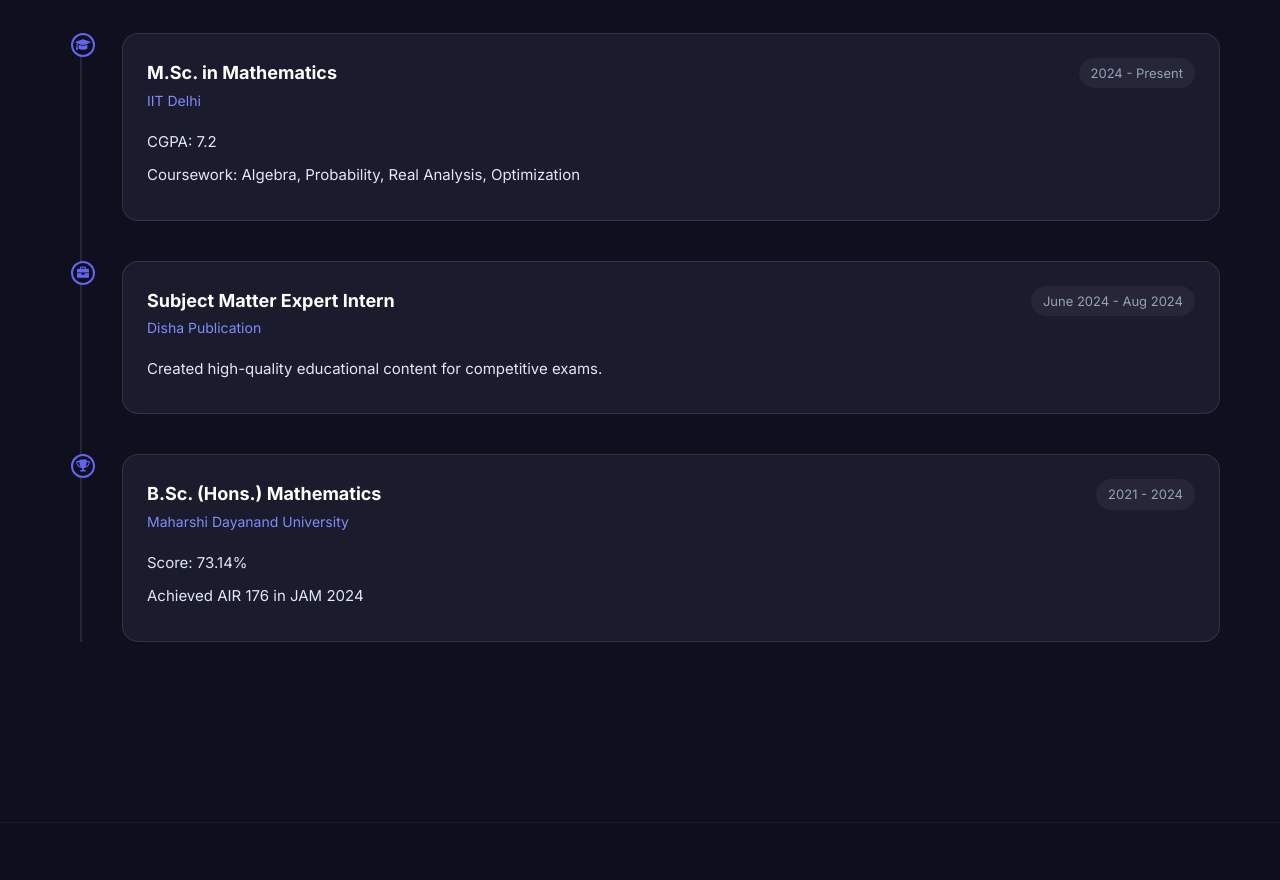
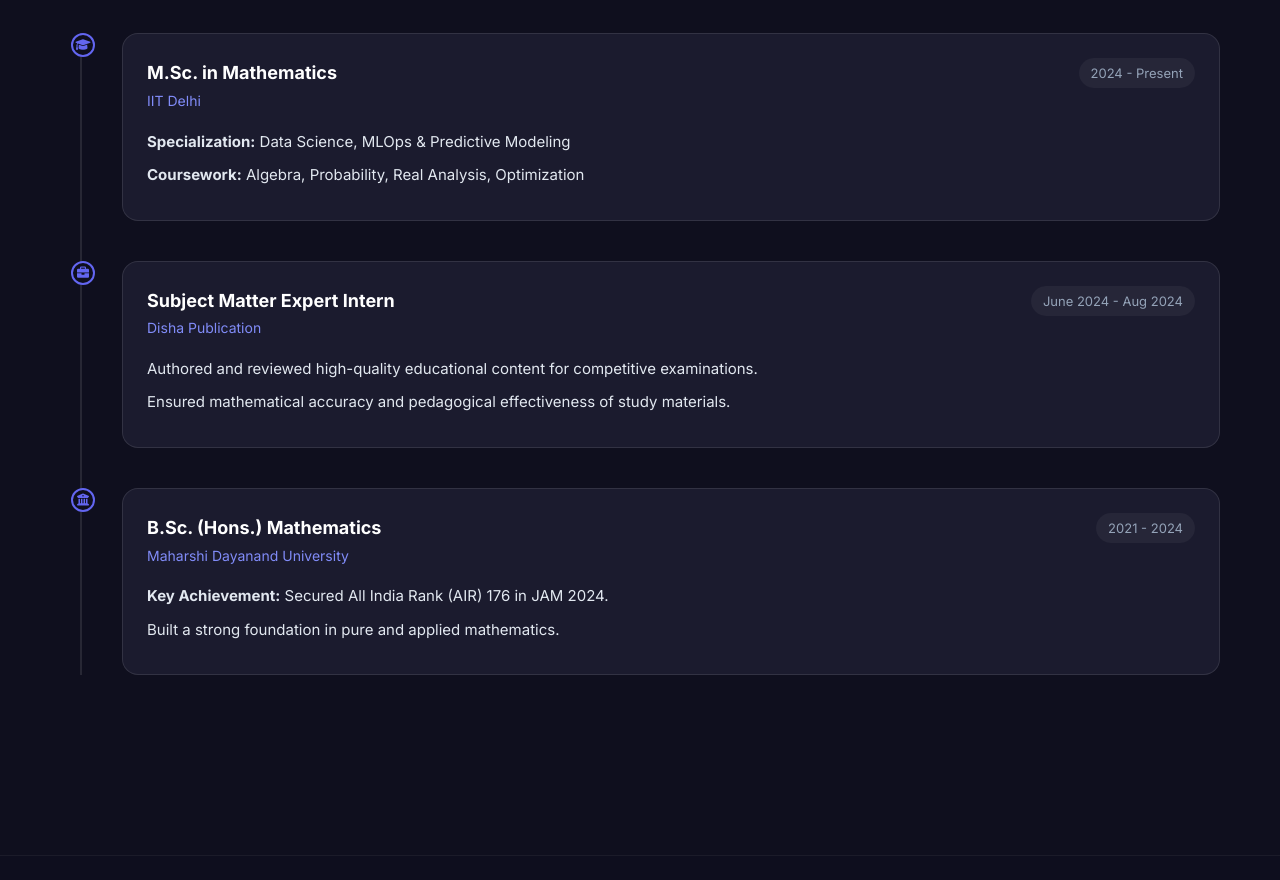
Before and after one commit to vyash0048-bit/vyash0048-bit.github.io, a plain HTML site: page index.html in a window 1280 px wide. Shown: the part 2380-3260 px from the top of the page. Drawn offline with Linux system fonts and the light colour scheme.

Commit message:
Update education and experience details in index.html

```diff
--- a/index.html
+++ b/index.html
@@ -161,6 +161,7 @@
             </div>
 
             <div class="experience-timeline">
+
                 <div class="timeline-item">
                     <div class="timeline-marker"><i class="fas fa-graduation-cap"></i></div>
                     <div class="timeline-content">
@@ -172,8 +173,8 @@
                             <span class="timeline-date">2024 - Present</span>
                         </div>
                         <ul class="timeline-details">
-                            <li>CGPA: 7.2</li>
-                            <li>Coursework: Algebra, Probability, Real Analysis, Optimization</li>
+                            <li><strong>Specialization:</strong> Data Science, MLOps & Predictive Modeling</li>
+                            <li><strong>Coursework:</strong> Algebra, Probability, Real Analysis, Optimization</li>
                         </ul>
                     </div>
                 </div>
@@ -189,13 +190,14 @@
                             <span class="timeline-date">June 2024 - Aug 2024</span>
                         </div>
                         <ul class="timeline-details">
-                            <li>Created high-quality educational content for competitive exams.</li>
+                            <li>Authored and reviewed high-quality educational content for competitive examinations.</li>
+                            <li>Ensured mathematical accuracy and pedagogical effectiveness of study materials.</li>
                         </ul>
                     </div>
                 </div>
 
                 <div class="timeline-item">
-                    <div class="timeline-marker"><i class="fas fa-trophy"></i></div>
+                    <div class="timeline-marker"><i class="fas fa-university"></i></div>
                     <div class="timeline-content">
                         <div class="timeline-header">
                             <div>
@@ -205,11 +207,12 @@
                             <span class="timeline-date">2021 - 2024</span>
                         </div>
                         <ul class="timeline-details">
-                            <li>Score: 73.14%</li>
-                            <li>Achieved AIR 176 in JAM 2024</li>
+                            <li><strong>Key Achievement:</strong> Secured All India Rank (AIR) 176 in JAM 2024.</li>
+                            <li>Built a strong foundation in pure and applied mathematics.</li>
                         </ul>
                     </div>
                 </div>
+
             </div>
         </div>
     </section>
```
